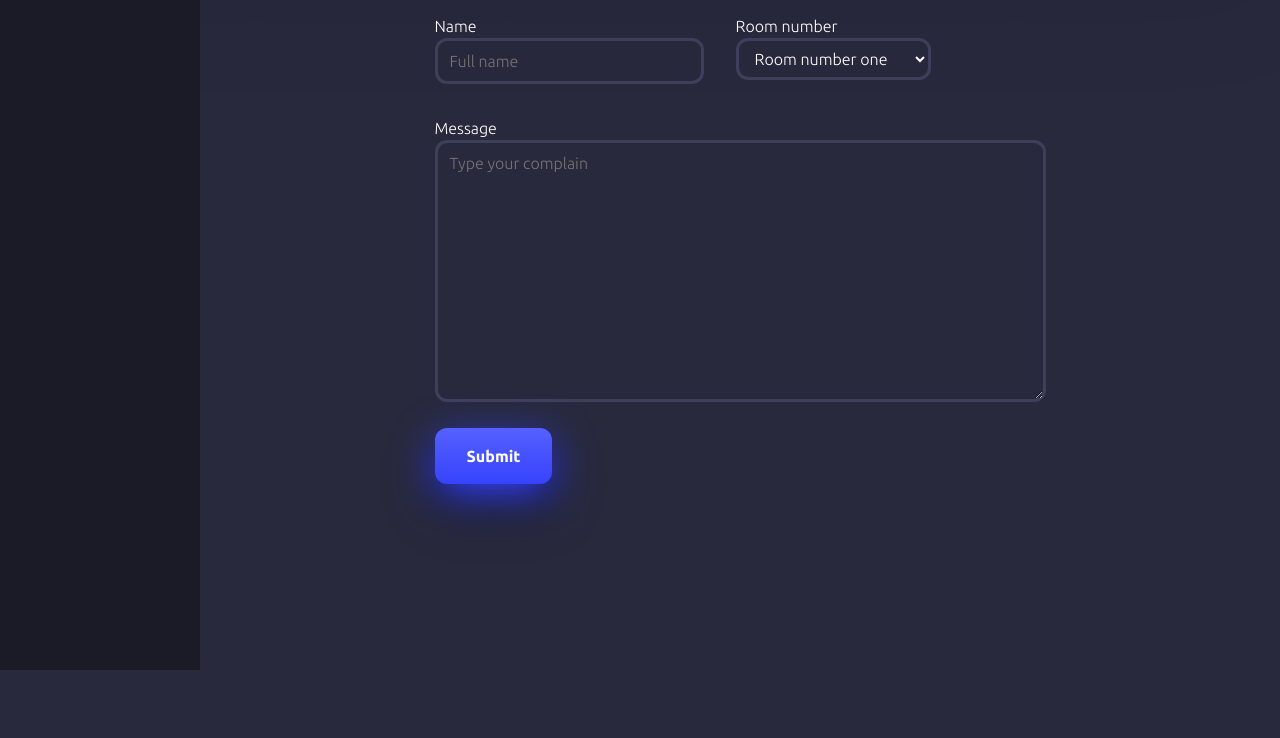
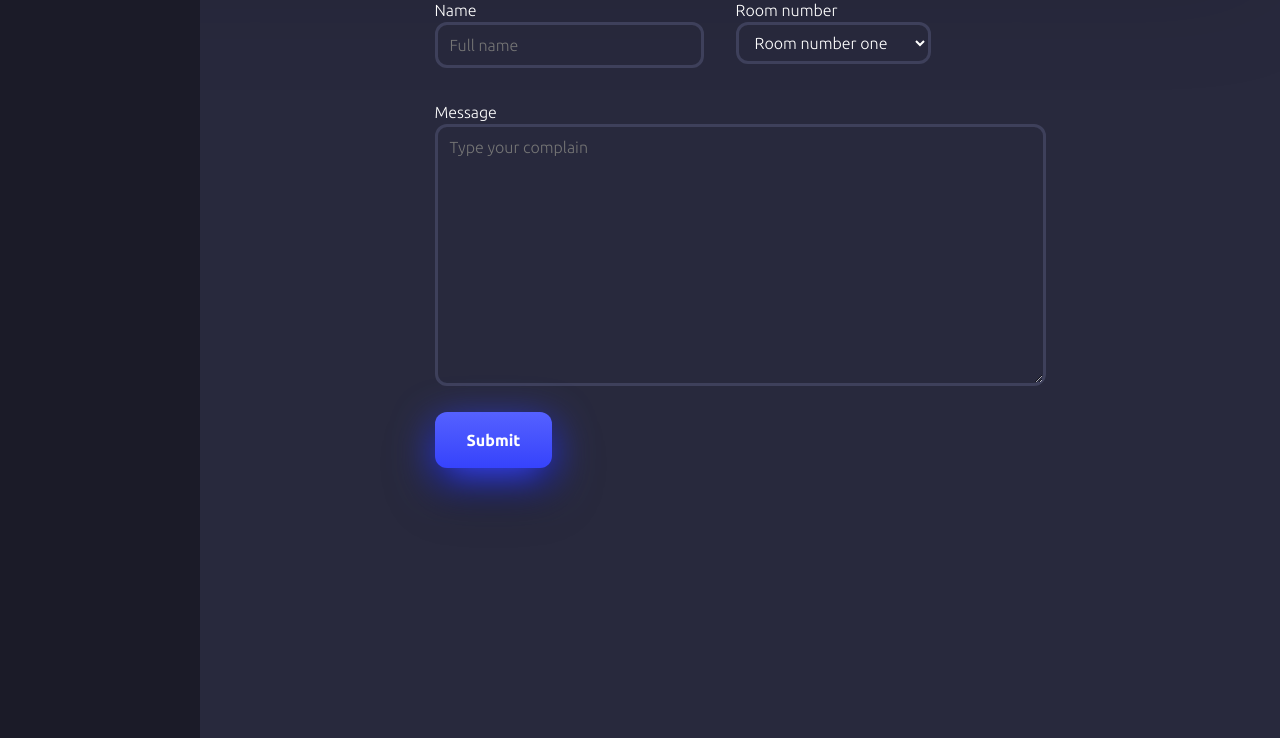
Before and after one commit to Cross-Hatch/hostel-portal, a website: page src/complain.html in a window 1280 px wide. Shown: the part 198-936 px from the top of the page. Before the commit the page ends 868 px from the top, so only its background shows below. Drawn offline with nearby package versions, Linux system fonts and the light colour scheme; files that its build step writes are made by us from their sources.

Commit message:
Modified side nav height

```diff
--- a/src/sass/_complain.scss
+++ b/src/sass/_complain.scss
@@ -1,11 +1,11 @@
 .side_nav {
   background: #1b1b28;
   width: 12.5em;
-  height: 100vh;
+  height: calc(100vh + 68px);
   float: left;
 }
 .complains {
-  margin: 4em auto;
+  margin: 3em auto;
 
   #send {
     border: none;
```
